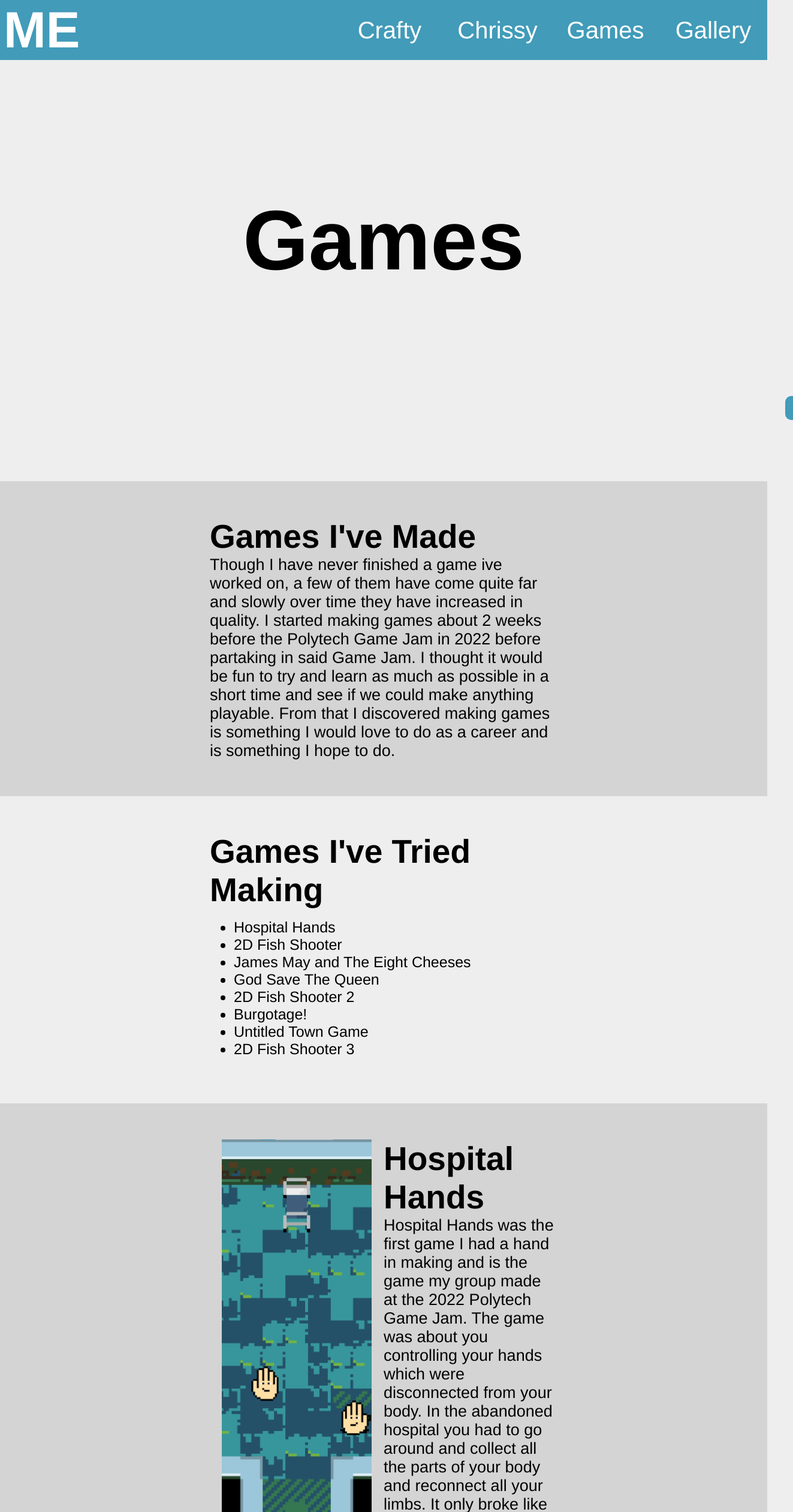
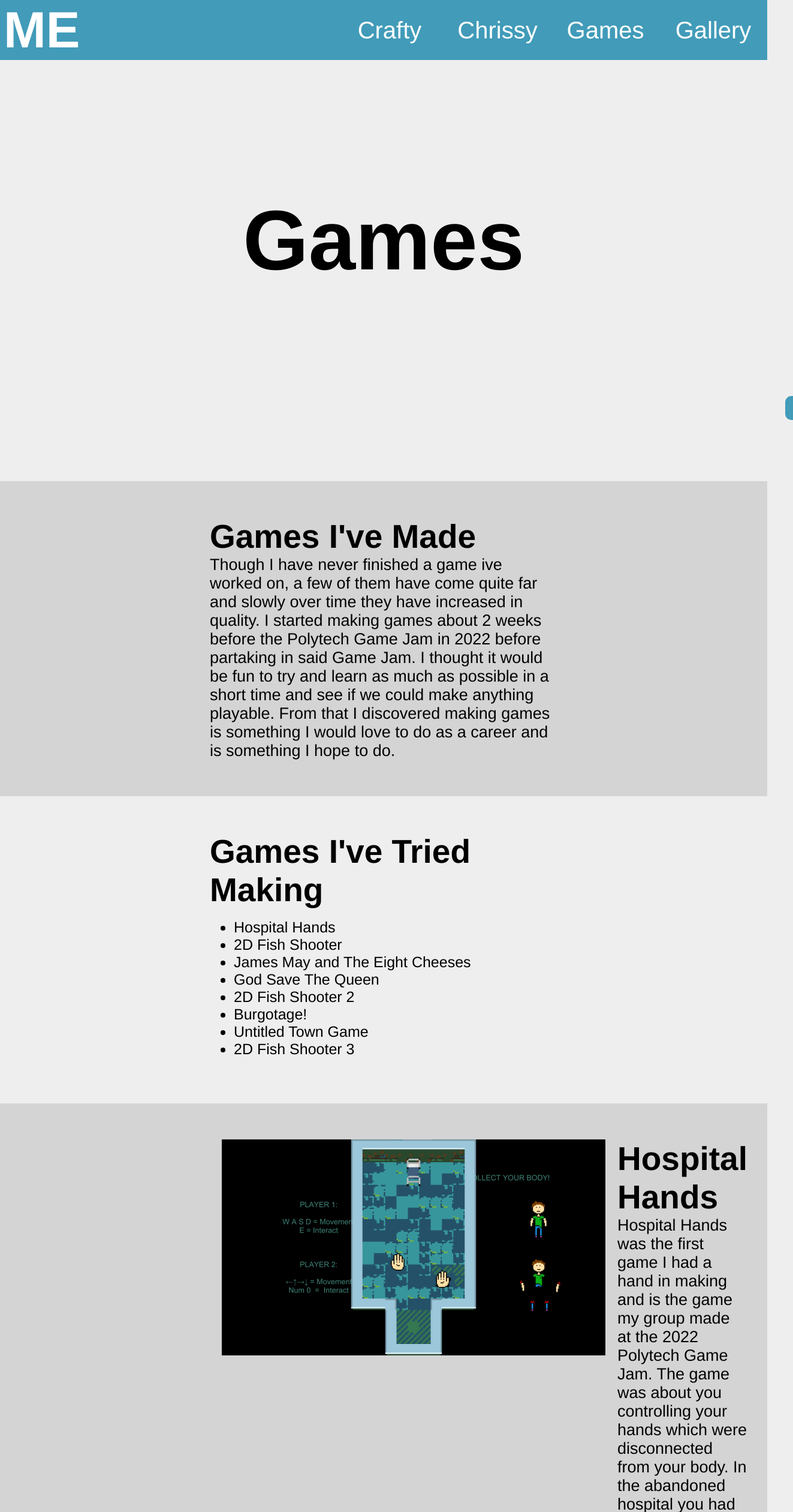
Before and after one commit to Christian-Irvine/svelte_2023_webdev1, a SvelteKit app: page /games in a window 1280 px wide. Shown: the top 2520 px of the page at 60% size, 1323 px wide, since content can reach past the window. Built offline with nearby package versions, Linux system fonts and the light colour scheme.

Commit message:
Changed aspect ratio of images in ArticleImage component

```diff
--- a/static/css/main.css
+++ b/static/css/main.css
@@ -111,6 +111,8 @@ html {
     background-repeat: no-repeat;
     margin: 0 20px;
     background-position: center;
+    width: 640px;
+    height: 360px;
 }
 
 .image-flex {
```
